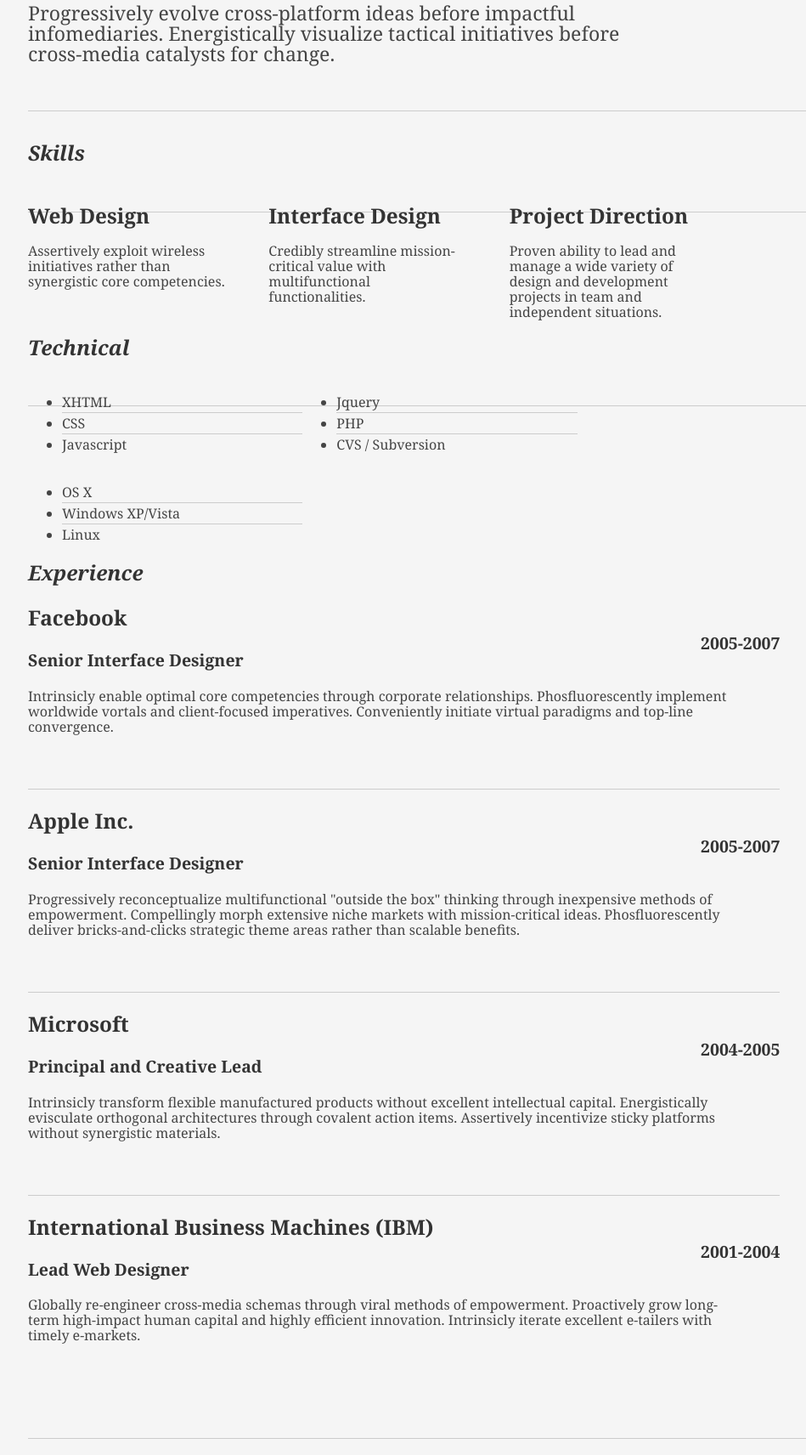
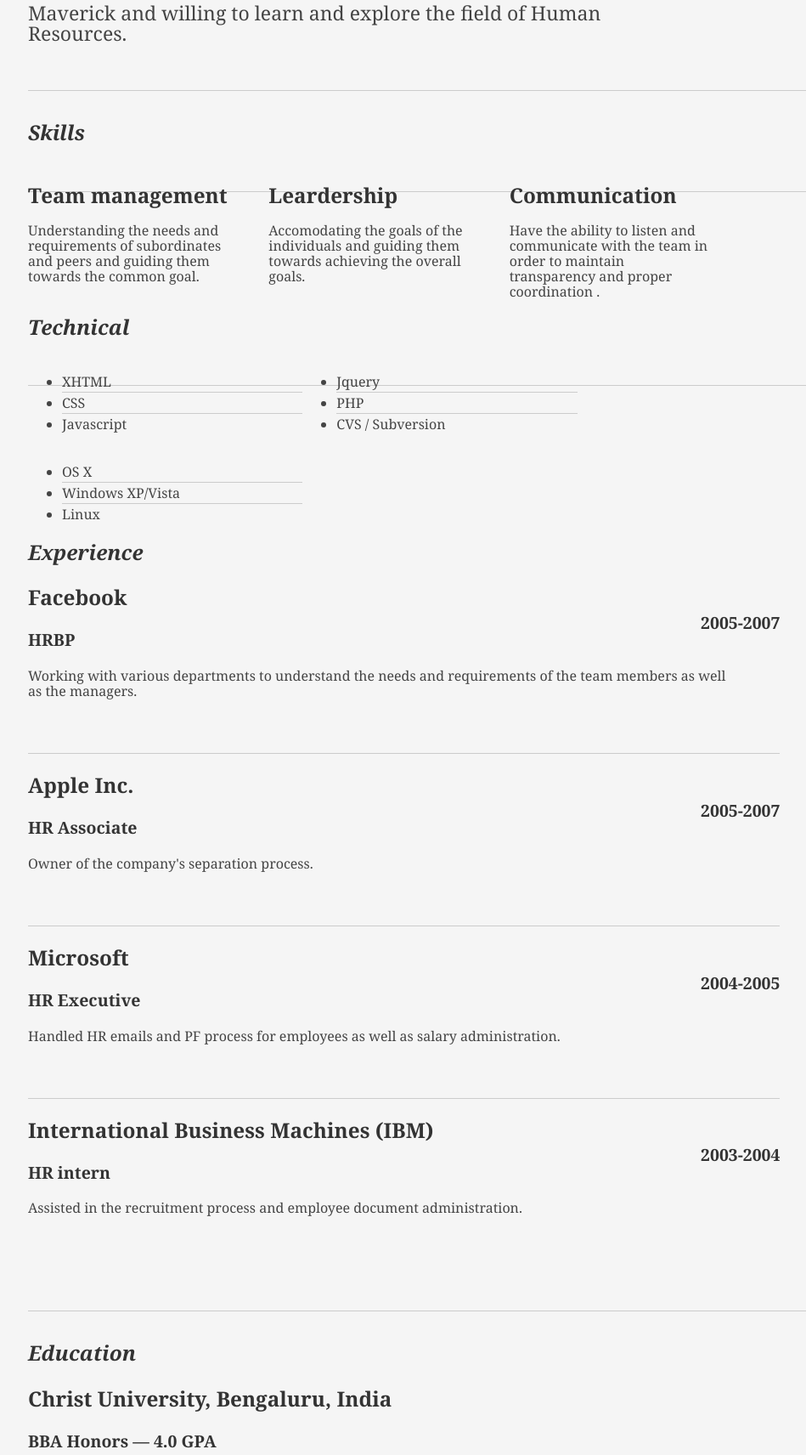
Before and after one commit to SameekshaWBA/Sam_CBCS_WBA, a plain HTML site: page index.html in a window 1280 px wide. Shown: the part 507-2219 px from the top of the page at 85% size, without its empty margins (55-1004 px from the left). Drawn offline with Linux system fonts and the light colour scheme; a small style sheet from the web is missing.

Commit message:
Update index.html

```diff
--- a/index.html
+++ b/index.html
@@ -2,7 +2,7 @@
 <html>
 <head>
 
-	<title>Jonathan Doe | Web Designer, Director | name@yourdomain.com</title>
+	<title>Sameeksha Dutta | HR Manager | sameeksha.dutta@arts.christuniversity.in</title>
 	<meta http-equiv="content-type" content="text/html; charset=utf-8" />
 
 	<meta name="keywords" content="" />
@@ -20,15 +20,15 @@
 		<div id="hd">
 			<div class="yui-gc">
 				<div class="yui-u first">
-					<h1>Jonathan Doe</h1>
-					<h2>Web Designer, Director</h2>
+					<h1>Sameeksha Dutta</h1>
+					<h2>HR Manager</h2>
 				</div>
 
 				<div class="yui-u">
 					<div class="contact-info">
 						<h3><a id="pdf" href="#">Download PDF</a></h3>
-						<h3><a href="mailto:name@yourdomain.com">name@yourdomain.com</a></h3>
-						<h3>(313) - 867-5309</h3>
+						<h3><a href="mailto:sameeksha.dutta@arts.christuniversity.in">name@yourdomain.com</a></h3>
+						<h3>9811787068</h3>
 					</div><!--// .contact-info -->
 				</div>
 			</div><!--// .yui-gc -->
@@ -44,7 +44,7 @@
 						</div>
 						<div class="yui-u">
 							<p class="enlarge">
-								Progressively evolve cross-platform ideas before impactful infomediaries. Energistically visualize tactical initiatives before cross-media catalysts for change.
+								Maverick and willing to learn and explore the field of Human Resources.
 							</p>
 						</div>
 					</div><!--// .yui-gf -->
@@ -56,18 +56,18 @@
 						<div class="yui-u">
 
 								<div class="talent">
-									<h2>Web Design</h2>
-									<p>Assertively exploit wireless initiatives rather than synergistic core competencies.	</p>
+									<h2>Team management</h2>
+										<p>Understanding the needs and requirements of subordinates and peers and guiding them towards the common goal.	</p>
 								</div>
 
 								<div class="talent">
-									<h2>Interface Design</h2>
-									<p>Credibly streamline mission-critical value with multifunctional functionalities.	 </p>
+									<h2>Leardership</h2>
+									<p>Accomodating the goals of the individuals and guiding them towards achieving the overall goals.	 </p>
 								</div>
 
 								<div class="talent">
-									<h2>Project Direction</h2>
-									<p>Proven ability to lead and manage a wide variety of design and development projects in team and independent situations.</p>
+									<h2>Communication</h2>
+									<p>Have the ability to listen and communicate with the team in order to maintain transparency and proper coordination .</p>
 								</div>
 						</div>
 					</div><!--// .yui-gf -->
@@ -107,31 +107,31 @@
 
 							<div class="job">
 								<h2>Facebook</h2>
-								<h3>Senior Interface Designer</h3>
+								<h3>HRBP</h3>
 								<h4>2005-2007</h4>
-								<p>Intrinsicly enable optimal core competencies through corporate relationships. Phosfluorescently implement worldwide vortals and client-focused imperatives. Conveniently initiate virtual paradigms and top-line convergence. </p>
+								<p>Working with various departments to understand the needs and requirements of the team members as well as the managers. </p>
 							</div>
 
 							<div class="job">
 								<h2>Apple Inc.</h2>
-								<h3>Senior Interface Designer</h3>
+								<h3>HR Associate</h3>
 								<h4>2005-2007</h4>
-								<p>Progressively reconceptualize multifunctional "outside the box" thinking through inexpensive methods of empowerment. Compellingly morph extensive niche markets with mission-critical ideas. Phosfluorescently deliver bricks-and-clicks strategic theme areas rather than scalable benefits. </p>
+								<p>Owner of the company's separation process. </p>
 							</div>
 
 							<div class="job">
 								<h2>Microsoft</h2>
-								<h3>Principal and Creative Lead</h3>
+								<h3>HR Executive</h3>
 								<h4>2004-2005</h4>
-								<p>Intrinsicly transform flexible manufactured products without excellent intellectual capital. Energistically evisculate orthogonal architectures through covalent action items. Assertively incentivize sticky platforms without synergistic materials. </p>
+								<p>Handled HR emails and PF process for employees as well as salary administration. </p>
 							</div>
 
 
 							<div class="job last">
 								<h2>International Business Machines (IBM)</h2>
-								<h3>Lead Web Designer</h3>
-								<h4>2001-2004</h4>
-								<p>Globally re-engineer cross-media schemas through viral methods of empowerment. Proactively grow long-term high-impact human capital and highly efficient innovation. Intrinsicly iterate excellent e-tailers with timely e-markets.</p>
+								<h3>HR intern</h3>
+								<h4>2003-2004</h4>
+								<p>Assisted in the recruitment process and employee document administration.</p>
 							</div>
 
 						</div><!--// .yui-u -->
@@ -143,8 +143,8 @@
 							<h2>Education</h2>
 						</div>
 						<div class="yui-u">
-							<h2>Indiana University - Bloomington, Indiana</h2>
-							<h3>Dual Major, Economics and English &mdash; <strong>4.0 GPA</strong> </h3>
+							<h2>Christ University, Bengaluru, India</h2>
+							<h3>BBA Honors &mdash; <strong>4.0 GPA</strong> </h3>
 						</div>
 					</div><!--// .yui-gf -->
 
@@ -154,7 +154,7 @@
 		</div><!--// bd -->
 
 		<div id="ft">
-			<p>Jonathan Doe &mdash; <a href="mailto:name@yourdomain.com">name@yourdomain.com</a> &mdash; (313) - 867-5309</p>
+			<p>Sameeksha Dutta &mdash; <a href="mailto:sameeksha.dutta@arts.christuniversity.in">sameeksha.dutta@arts.christuniversity.in</a> &mdash; 9811787068</p>
 		</div><!--// footer -->
 
 	</div><!-- // inner -->
```
